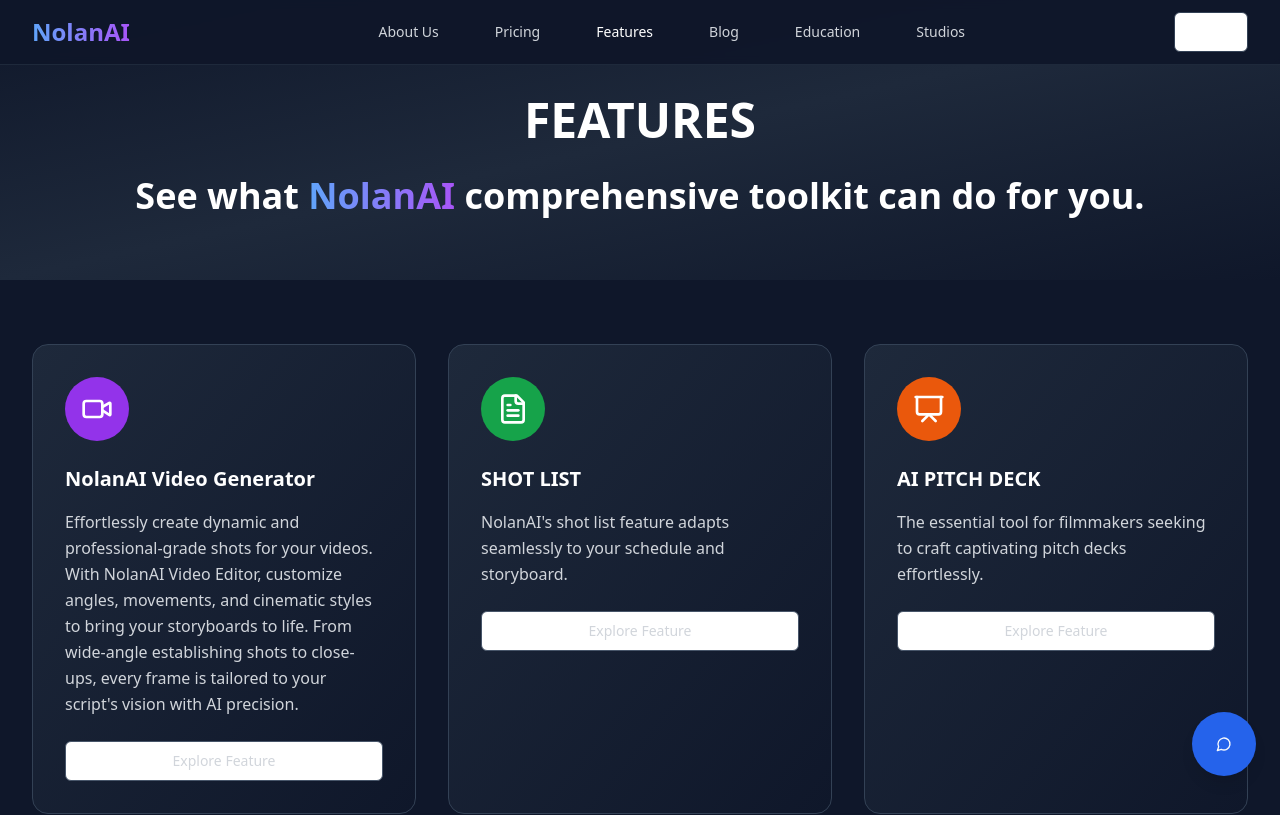
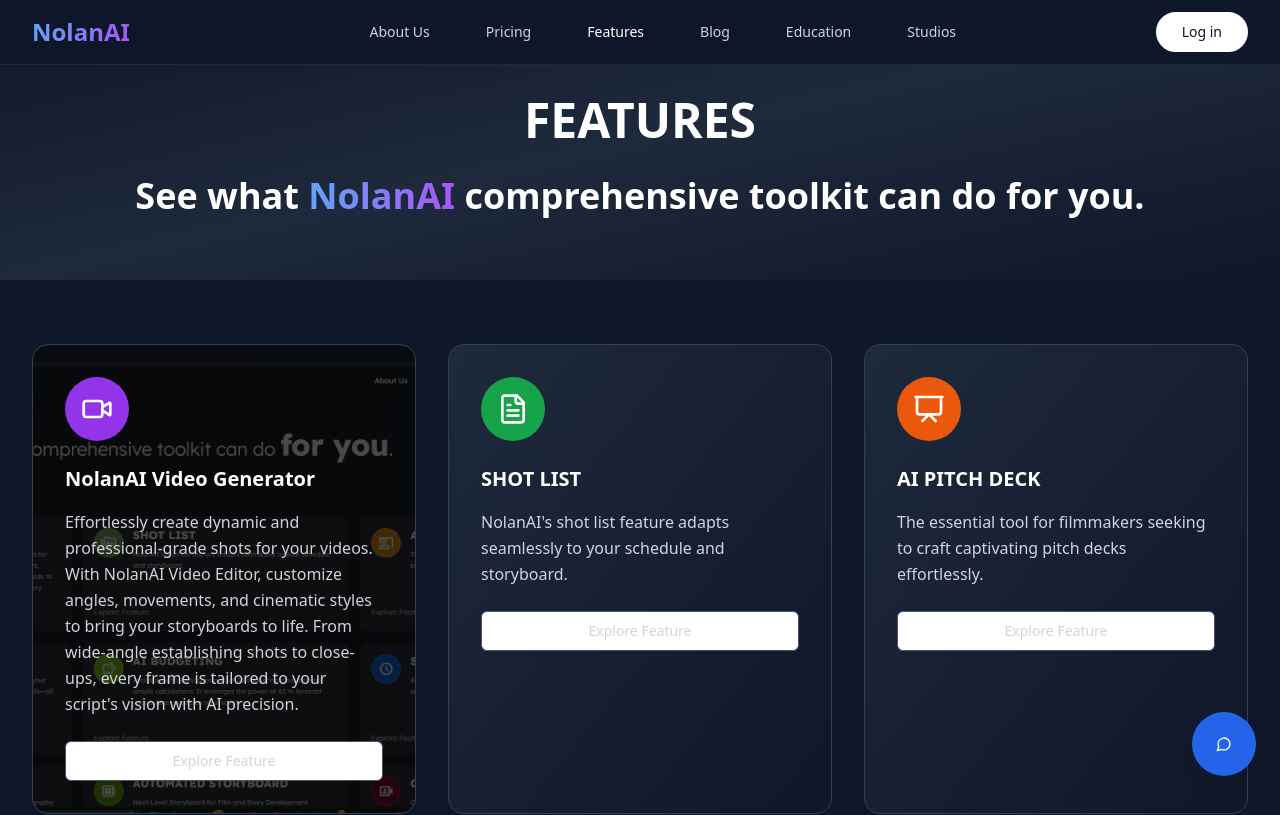
Before and after one commit to techglaz055/metronomic-replica-chat, a React (Vite) app: page /features in a window 1280 px wide. Shown: the top 815 px of the page. Built offline with nearby package versions, Linux system fonts and the light colour scheme.

Commit message:
Fix: Login button visibility and add features image
- Fixed the login button visibility issue.
- Added the first image to the features page.
- Added the chatbot to the home page.

```diff
--- a/src/components/Navbar.tsx
+++ b/src/components/Navbar.tsx
@@ -91,12 +91,11 @@ const Navbar = ({ onLoginClick }: NavbarProps) => {
             </div>
           </div>
 
-          {/* Login Button */}
+          {/* Login Button - Improved visibility */}
           <div className="hidden md:block">
             <Button
               onClick={onLoginClick}
-              variant="outline"
-              className="border-slate-700 text-white hover:bg-slate-800"
+              className="bg-white text-slate-900 hover:bg-gray-100 font-medium px-6 py-2 rounded-full border-2 border-white"
             >
               Log in
             </Button>
@@ -164,8 +163,7 @@ const Navbar = ({ onLoginClick }: NavbarProps) => {
                   onLoginClick();
                   setIsMenuOpen(false);
                 }}
-                variant="outline"
-                className="w-full mt-4 border-slate-700 text-white hover:bg-slate-800"
+                className="w-full mt-4 bg-white text-slate-900 hover:bg-gray-100 font-medium"
               >
                 Log in
               </Button>
--- a/src/pages/FeaturesPage.tsx
+++ b/src/pages/FeaturesPage.tsx
@@ -1,3 +1,4 @@
+
 import { Button } from '@/components/ui/button';
 import {
   Video,
@@ -28,7 +29,8 @@ const FeaturesPage = () => {
       icon: Video,
       title: "NolanAI Video Generator",
       description: "Effortlessly create dynamic and professional-grade shots for your videos. With NolanAI Video Editor, customize angles, movements, and cinematic styles to bring your storyboards to life. From wide-angle establishing shots to close-ups, every frame is tailored to your script's vision with AI precision.",
-      color: "bg-purple-600"
+      color: "bg-purple-600",
+      bgImage: "/lovable-uploads/aa872a24-6b2e-4f46-88ee-ff2a941842b2.png"
     },
     {
       icon: FileText,
@@ -105,7 +107,12 @@ const FeaturesPage = () => {
             {features.map((feature, index) => (
               <div
                 key={index}
-                className="bg-gradient-to-br from-slate-800 to-slate-900 p-8 rounded-2xl border border-slate-700 hover:border-blue-500/50 transition-all duration-300 group"
+                className="bg-gradient-to-br from-slate-800 to-slate-900 p-8 rounded-2xl border border-slate-700 hover:border-blue-500/50 transition-all duration-300 group relative overflow-hidden"
+                style={feature.bgImage ? {
+                  backgroundImage: `linear-gradient(rgba(0, 0, 0, 0.7), rgba(0, 0, 0, 0.7)), url(${feature.bgImage})`,
+                  backgroundSize: 'cover',
+                  backgroundPosition: 'center'
+                } : {}}
               >
                 <div className={`w-16 h-16 ${feature.color} rounded-full flex items-center justify-center mb-6 group-hover:scale-110 transition-transform`}>
                   <feature.icon size={32} className="text-white" />
--- a/src/pages/Index.tsx
+++ b/src/pages/Index.tsx
@@ -10,6 +10,7 @@ import EthicalAI from '@/components/EthicalAI';
 import AuthModal from '@/components/AuthModal';
 import Dashboard from '@/components/Dashboard';
 import ScriptEditor from '@/components/ScriptEditor';
+import Chatbot from '@/components/Chatbot';
 
 const Index = () => {
   const [isAuthModalOpen, setIsAuthModalOpen] = useState(false);
@@ -60,6 +61,8 @@ const Index = () => {
       <SecuritySection />
       <EthicalAI />
 
+      <Chatbot />
+
       <AuthModal
         isOpen={isAuthModalOpen}
         onClose={() => setIsAuthModalOpen(false)}
```
Also changed, not shown: public/lovable-uploads/aa872a24-6b2e-4f46-88ee-ff2a941842b2.png (added).
